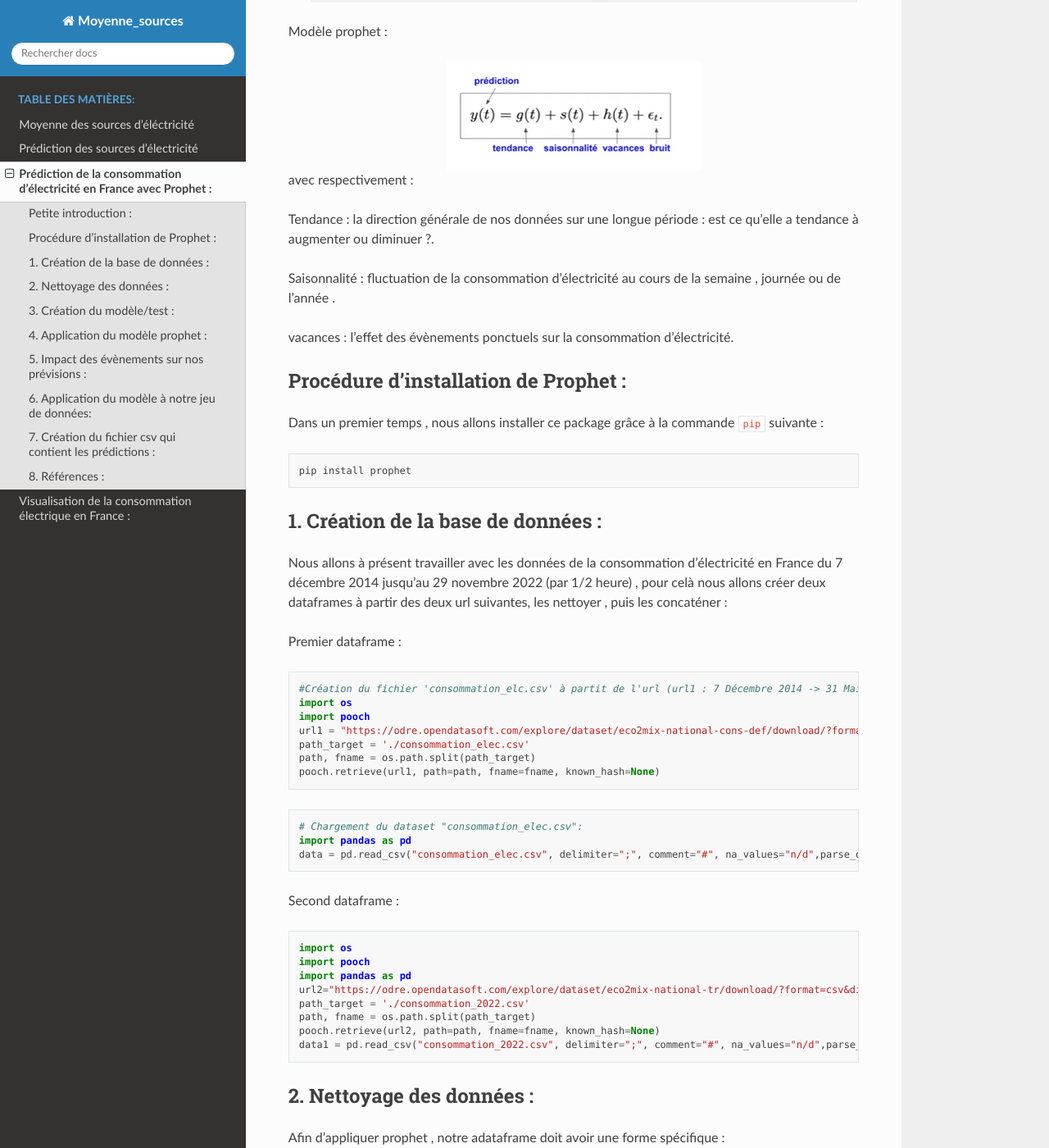
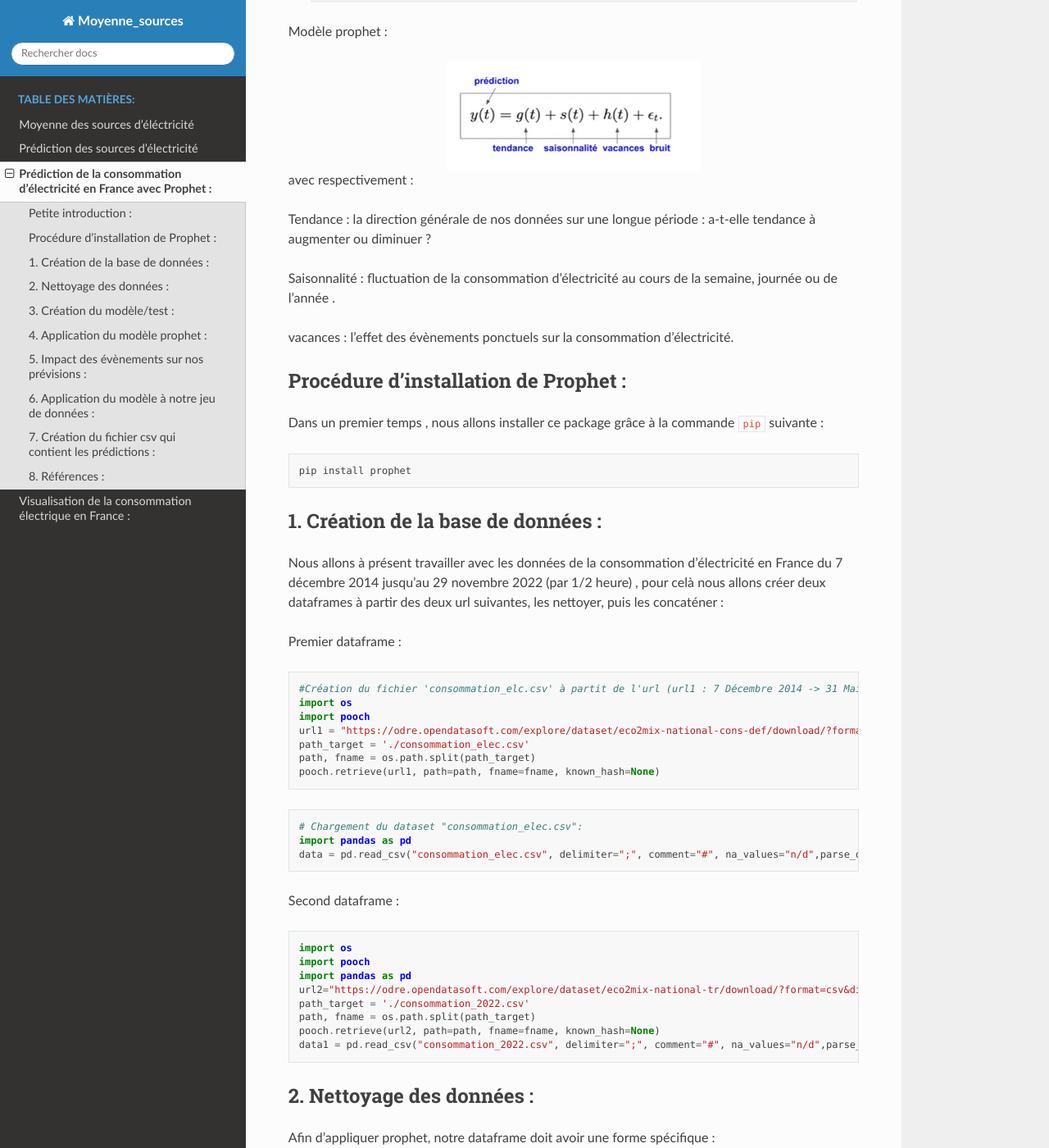
Before and after one commit to mle-seach/hax712x_project, a Sphinx documentation site: the page built from docs/prophetpred.rst, in a window 1280 px wide and 1400 px high, scrolled down 804 px. Shown: the whole window at 82% size. Built offline with Sphinx 7.4.7 and the Read the Docs theme 2.0.0, drawn with Linux system fonts in a browser that asks for light colours; some of the changed text lies outside the part shown.

Commit message:
Update prophetpred.rst

```diff
--- a/docs/prophetpred.rst
+++ b/docs/prophetpred.rst
@@ -28,9 +28,9 @@
 
 avec respectivement :
 
-Tendance : la direction générale de nos données sur une longue période : est ce qu'elle a tendance à augmenter ou diminuer ?.
+Tendance : la direction générale de nos données sur une longue période : a-t-elle tendance à augmenter ou diminuer ?
 
-Saisonnalité : fluctuation de la consommation d'électricité au cours de la semaine , journée ou de l'année .
+Saisonnalité : fluctuation de la consommation d'électricité au cours de la semaine, journée ou de l'année .
 
 vacances : l'effet des évènements ponctuels sur la consommation d'électricité.
 
@@ -46,7 +46,7 @@
 
 1. Création de la base de données :
 ---------------------------------------------------------------------
-Nous allons à présent travailler avec les données de la consommation d'électricité en France du 7 décembre 2014 jusqu'au 29 novembre 2022 (par 1/2 heure) , pour celà nous allons créer deux dataframes à partir des deux url suivantes, les nettoyer , puis les concaténer :
+Nous allons à présent travailler avec les données de la consommation d'électricité en France du 7 décembre 2014 jusqu'au 29 novembre 2022 (par 1/2 heure) , pour celà nous allons créer deux dataframes à partir des deux url suivantes, les nettoyer, puis les concaténer :
 
 .. _url1: https://odre.opendatasoft.com/explore/dataset/eco2mix-national-cons-def/table/?disjunctive.nature&sort=-date_heure&refine.date_heure=2015&q.timerange.date_heure=date_heure:%5B2015-12-06T23:00:00Z+TO+2022-05-31T21:59:59Z%5D
 .. _url2: https://odre.opendatasoft.com/explore/dataset/eco2mix-national-tr/download/?format=csv&disjunctive.nature=true&q=date_heure:%5B2022-05-31T22:00:00Z+TO+2022-11-29T22:59:59Z%5D&timezone=Europe/Berlin&lang=fr&use_labels_for_header=true&csv_separator=%3B)
@@ -85,11 +85,11 @@
 
 2. Nettoyage des données :
 --------------------------------------------------------------------------------
-Afin d'appliquer prophet , notre adataframe doit avoir une forme spécifique :
+Afin d'appliquer prophet, notre dataframe doit avoir une forme spécifique :
 
 la première colonne doit porter le nom *ds* et contenir les dates (converti en objet datetime).
 
-La deuxième colonne doit porter le nom de *y* et contenir ce que l'on veut prédire , dans notre cas la colonne *consommation*.
+La deuxième colonne doit porter le nom de *y* et contenir ce que l'on veut prédire, dans notre cas la colonne *consommation*.
 
 Premier dataframe :
 
@@ -239,7 +239,7 @@
     f = model.make_future_dataframe(periods=10*48 , freq='30min', include_history=False)
     predic = model.predict(f)
 
-nous avons injecté nos données au modèle ``Prophet()`` puis utilisé la fonction ``model.make_future_dataframe()`` qui prend en entrée :
+Nous avons injecté nos données au modèle ``Prophet()`` puis utilisé la fonction ``model.make_future_dataframe()`` qui prend en entrée :
 
 periods :  la période à laquelle on veut prédire
 
```
Also changed, not shown: other parts of docs/prophetpred.rst (+5 -5 lines).
